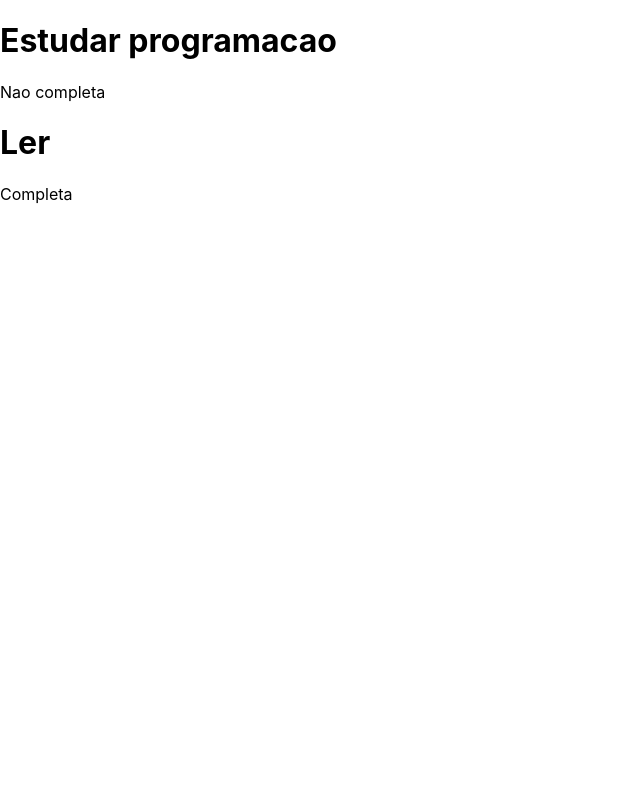
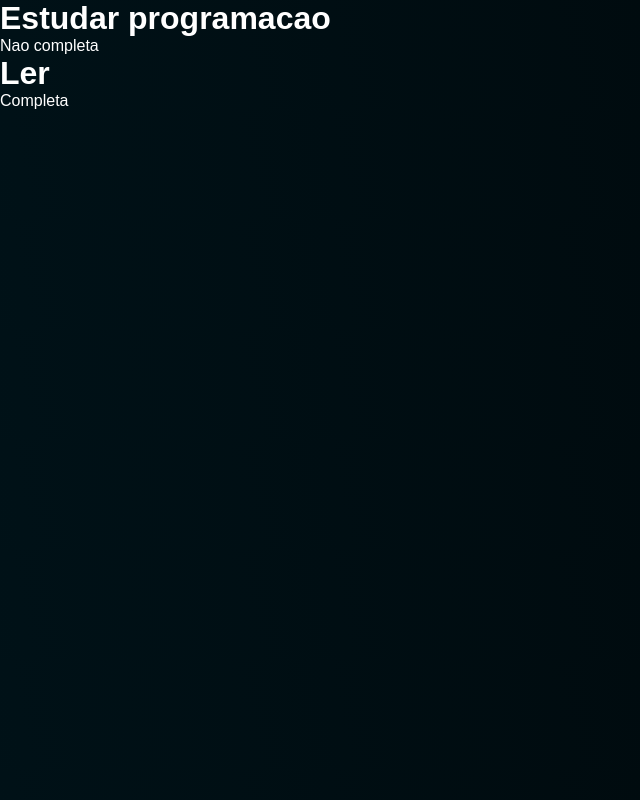
Before and after one commit to Jonathanfullstack/my-react-app, a React (Create React App) app: page / in a window 1280 px wide. Shown: the whole page, without its empty margins (0-640 px from the left). Built offline with nearby package versions, Linux system fonts and the light colour scheme; no server answers.

Commit message:
feat intalamos algumas deependencia do saas

```diff
--- a/package.json
+++ b/package.json
@@ -10,6 +10,7 @@
     "react": "^18.3.1",
     "react-dom": "^18.3.1",
     "react-scripts": "5.0.1",
+    "sass": "^1.77.4",
     "web-vitals": "^2.1.4"
   },
   "scripts": {
--- a/src/index.css
+++ /dev/null
@@ -1,13 +0,0 @@
-body {
-  margin: 0;
-  font-family: -apple-system, BlinkMacSystemFont, 'Segoe UI', 'Roboto', 'Oxygen',
-    'Ubuntu', 'Cantarell', 'Fira Sans', 'Droid Sans', 'Helvetica Neue',
-    sans-serif;
-  -webkit-font-smoothing: antialiased;
-  -moz-osx-font-smoothing: grayscale;
-}
-
-code {
-  font-family: source-code-pro, Menlo, Monaco, Consolas, 'Courier New',
-    monospace;
-}
--- a/src/index.js
+++ b/src/index.js
@@ -1,6 +1,6 @@
 import React from "react";
 import ReactDOM from "react-dom/client";
-import "./index.css";
+import "./index.scss";
 import App from "./App";
 import reportWebVitals from "./reportWebVitals";
 
--- /dev/null
+++ b/src/index.scss
@@ -0,0 +1,20 @@
+$background-color: linear-gradient(259.93deg, #000000 -41.68%, #00171f 146.85%);
+$primary-text-color: #ffffff;
+
+* {
+    margin: 0;
+    padding: 0;
+    box-sizing: border-box;
+}
+
+body {
+    margin: 0;
+    font-family: "Archivo", sans-serif;
+    background: $background-color;
+    color: $primary-text-color;
+}
+
+code {
+    font-family: source-code-pro, Menlo, Monaco, Consolas, "Courier New",
+        monospace;
+}
```
Also changed, not shown: 1 other file (tests, documents, lock files or other folders).
